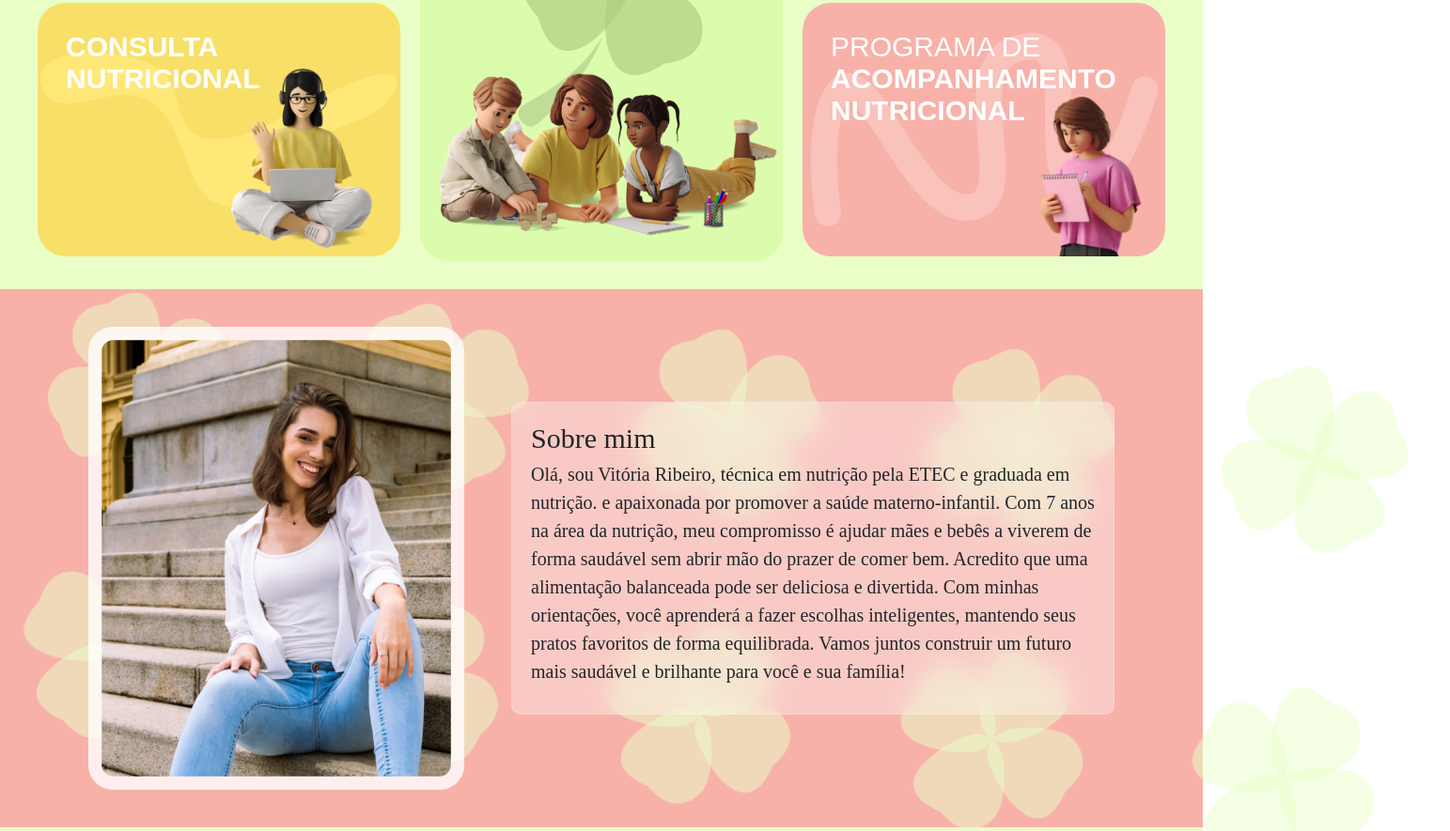
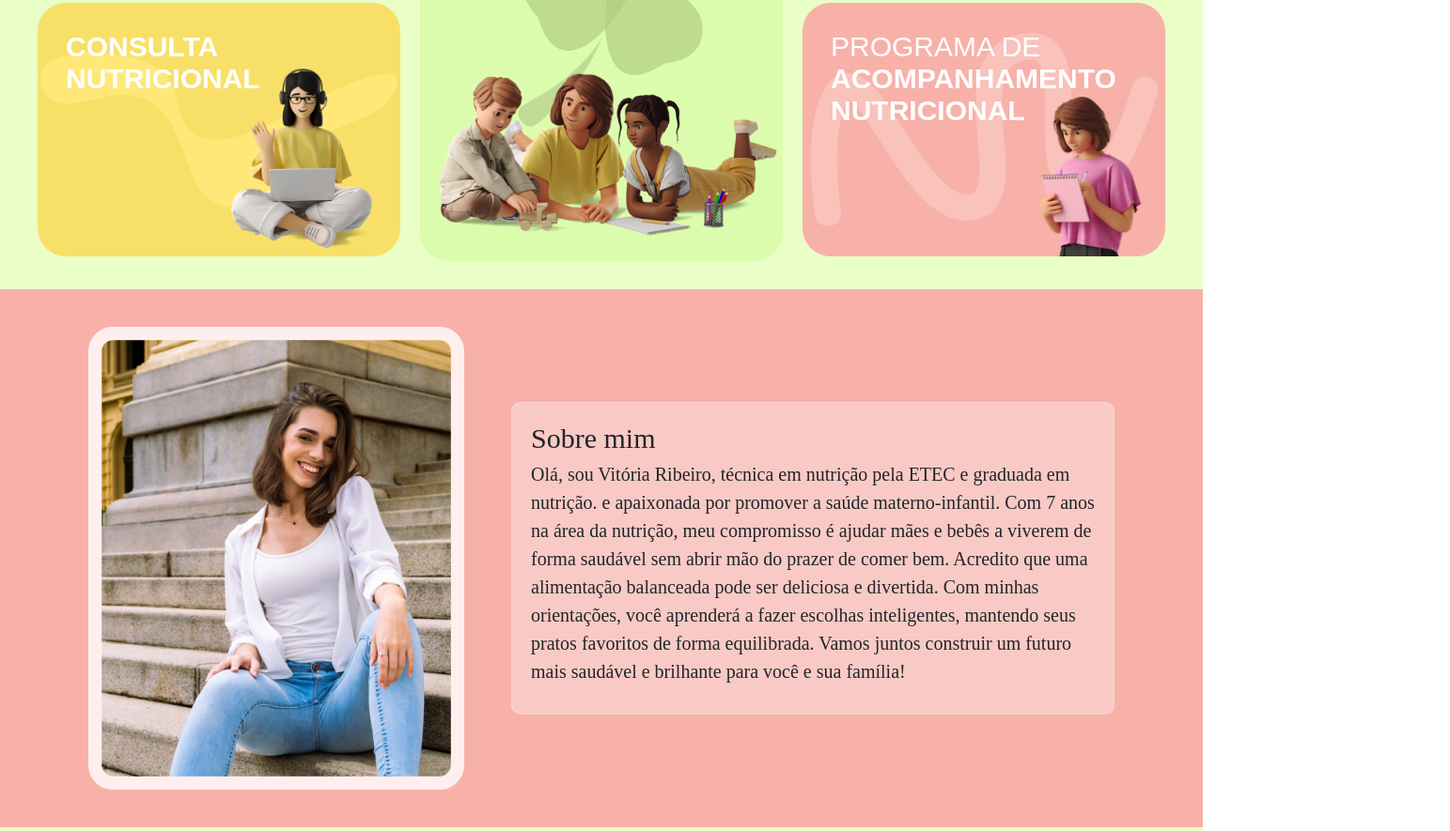
Before and after one commit to iu-dantas/nutrivitoriaribeiro, a plain HTML site: page index.html in a window 1280 px wide. Shown: the part 999-1884 px from the top of the page at 94% size, 1543 px wide, since content can reach past the window. Drawn offline with nearby package versions, Linux system fonts and the light colour scheme; a script that the page names is missing; a web font is replaced by a local one.

Commit message:
Atualização do HTML e CSS

```diff
--- a/index.html
+++ b/index.html
@@ -153,7 +153,6 @@
 
         <article class="sobre-mim" id="sobre">
             <section class="sobrem">
-                <div class="sobrebackground-img"><img src="src/assets/img/sobre-pattern.png" alt=""></div>
                 <img src="src/assets/img/sobre-img.png" alt="" class="sobre-img wow fadeInLeft">
                 <section class="sobre-text wow fadeInRight">
                     <h1>Sobre mim</h1>
--- a/src/css/style.css
+++ b/src/css/style.css
@@ -151,8 +151,8 @@ header {
 }
 
 .btn-home a {
+    color: inherit;
     text-decoration: none;
-    color: black;
 }
 
 .herosection-img {
@@ -377,7 +377,10 @@ header {
     transform: scale(0.9);
 }
 
-
+.sobre-mim .sobrem {
+    position: relative;
+    overflow: hidden;
+}
 
 
 .sobre-mim {
@@ -422,13 +425,6 @@ header {
 .sobre-text p {
     font-size: 2rem;
     width: 60rem;
-}
-
-.sobrebackground-img {
-    position: absolute;
-    z-index: 1;
-    transform: rotate(5deg);
-    max-width: 100%;
 }
 
 .contato {
@@ -501,6 +497,10 @@ header {
     font-size: 2.4rem;
     font-style: normal;
     font-weight: 300;
+}
+
+select, input, textarea {
+    color: #000; /* Defina a cor de texto desejada */
 }
 
 .contact-form option {
```
